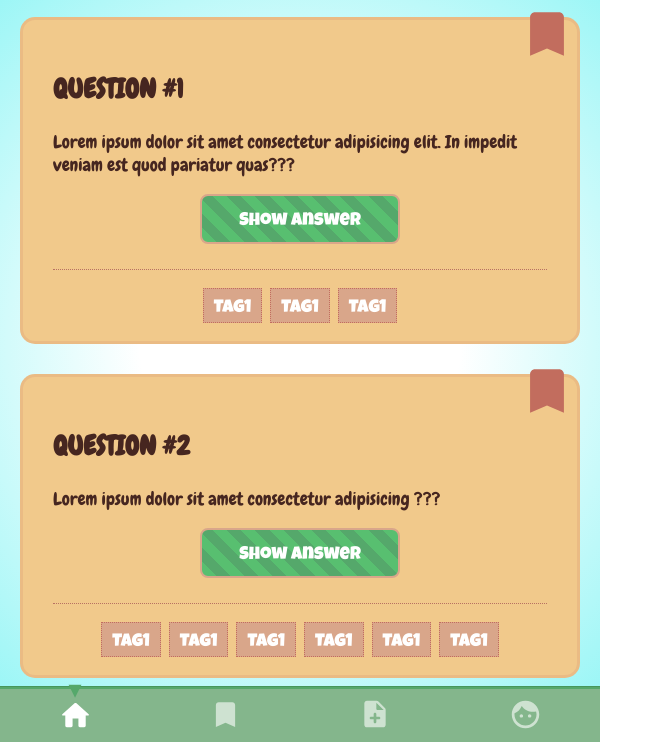
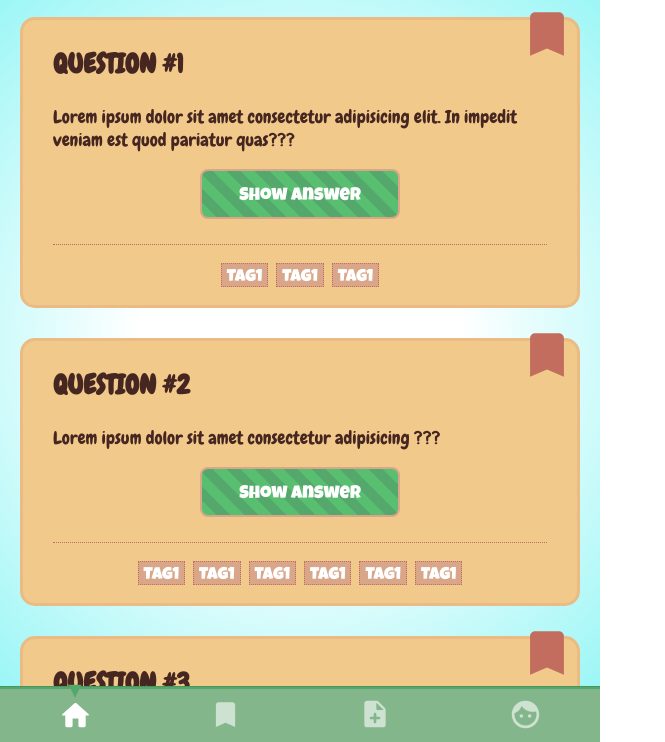
Before and after one commit to itsamedotde/quiz-app, a plain HTML site: page index.html in a window 1280 px wide. Shown: the part 58-800 px from the top of the page, without its empty margins (0-665 px from the left). Drawn offline with Linux system fonts and the light colour scheme.

Commit message:
Modify card and tag list

```diff
--- a/styles/components/card.css
+++ b/styles/components/card.css
@@ -1,6 +1,6 @@
 .card {
   background-color: #f1c98b;
-  padding: 30px 30px 0 30px;
+  padding: 5px 30px 0 30px;
   position: relative;
   border: 3px solid #c26d5e26;
   border-radius: 15px;
--- a/styles/components/tag-list.css
+++ b/styles/components/tag-list.css
@@ -14,9 +14,8 @@
 
 .tag-list > li {
   background-color: #d9a68a;
-  padding: 10px;
-  padding-top: 10px;
   color: white;
-  padding: 10px 10px 5px 10px;
+  padding: 5px 5px 0px 5px;
   border: 1px dotted #c26d5e;
+  font-size: 17px;
 }
```
